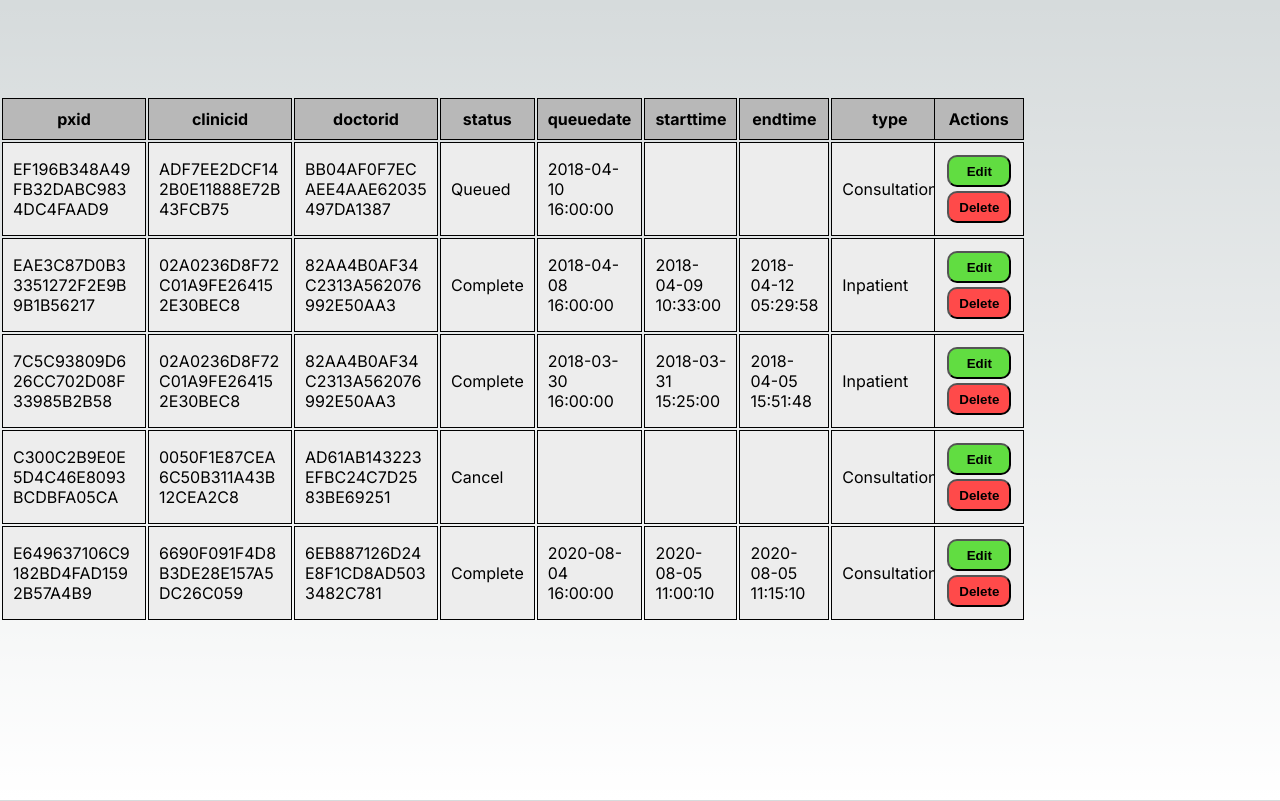
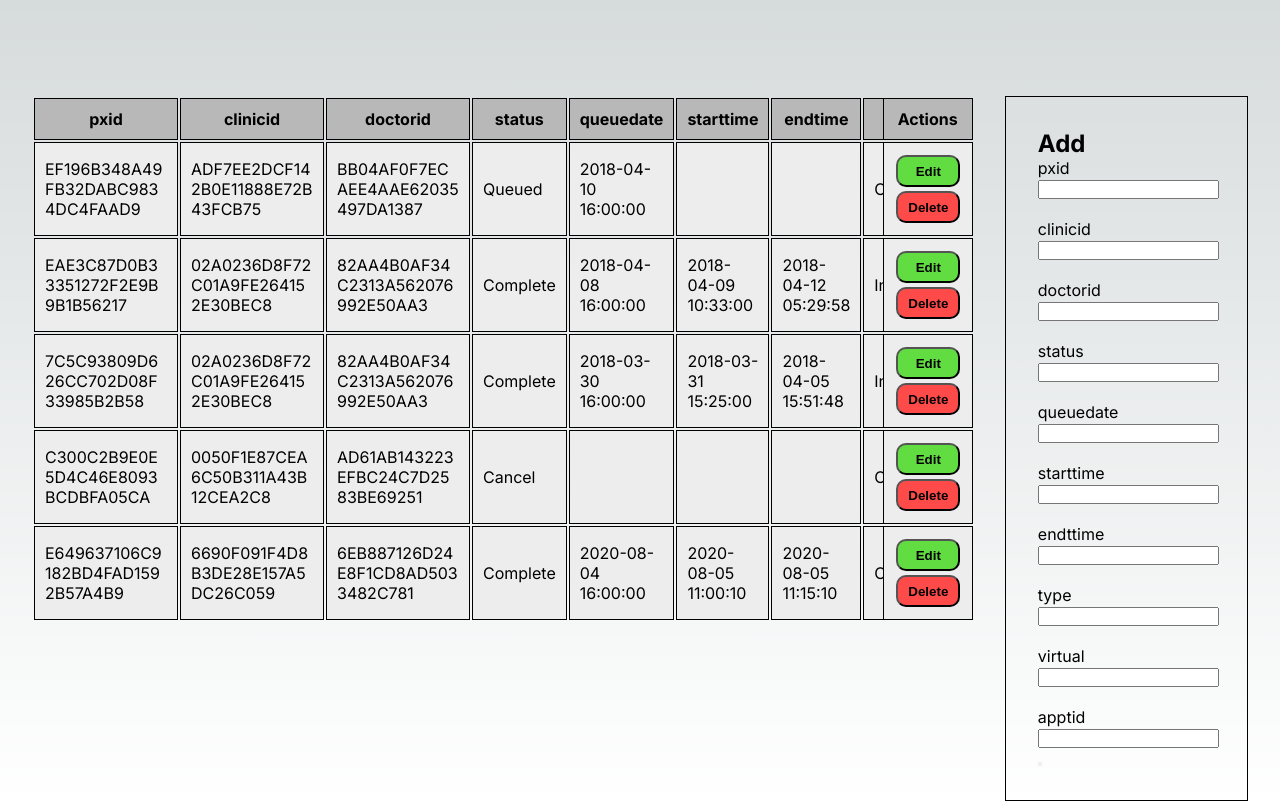
Before and after one commit to qwerttyuiiop1/stadvdb, a Next.js app: page / in a window 1280 px wide. Built offline with nearby package versions, Linux system fonts and the light colour scheme.

Commit message:
Added Form

```diff
--- a/src/app/page.module.css
+++ b/src/app/page.module.css
@@ -10,5 +10,5 @@
 .container {
   display: flex;
   height: 100%;
-  width: 100%;
+  width: 95%;
 }
--- a/src/app/page.tsx
+++ b/src/app/page.tsx
@@ -1,7 +1,7 @@
 import styles from "./page.module.css";
 import Table from "@/components/Table/Table";
 import { Appointment }  from '@/components/Table/TableRow';
-import FormInput from "@/components/Form/FormInput";
+import Form from '@/components/Form/Form'
 
 const appointments: Appointment[] = [
   {
@@ -67,25 +67,12 @@ const appointments: Appointment[] = [
   },
 ];
 
-// const Form: React.FC = () => {
-//   return(
-//     <form>
-//       <FormInput label="pxid" id="pxid" /><br/>
-//       <FormInput label="clinicid" id="clinicid" /><br/>
-//       <FormInput label="doctorid" id="doctorid" /><br/>
-//       <FormInput label="status" id="status" /><br/>
-
-//       <button type="submit"></button>
-//     </form>
-//   );
-// }
-
 export default function Home() {
   return (
     <main className={styles.main}>
       <div className={styles.container}>
         <Table data={appointments} />
-        {/* <Form /> */}
+        <Form />
       </div>
     </main>
   );
--- /dev/null
+++ b/src/components/Form/Form.module.css
@@ -0,0 +1,15 @@
+.form_container {
+    height: 50%;
+    width: 20%;
+    border: 1px solid black;
+    padding: 2rem;
+    margin-left: 2rem;
+}
+
+.label {
+
+}
+
+.input {
+
+}
--- /dev/null
+++ b/src/components/Form/Form.tsx
@@ -0,0 +1,15 @@
+import React from 'react';
+import styles from '@/components/Form/Form.module.css';
+import FormBody from './FormBody';
+
+const Form: React.FC = () => {
+    return(
+      <form className={styles.form_container}>
+        <h2>Add</h2>
+        <FormBody />
+        <button type="submit"></button>
+      </form>
+    );
+}
+
+export default Form;
--- /dev/null
+++ b/src/components/Form/FormBody.tsx
@@ -0,0 +1,42 @@
+import React from 'react';
+import styles from './Form.module.css';
+import FormLabel from './FormLabel';
+import FormInput from './FormInput';
+
+const FormBody: React.FC = () => {
+    return (
+        <>
+            <FormLabel label="pxid" /><br/>
+            <FormInput id="pxid" />
+            <br/><br/>
+            <FormLabel label="clinicid" /><br/>
+            <FormInput id="clinicid" />
+            <br/><br/>
+            <FormLabel label="doctorid" /><br/>
+            <FormInput id="doctorid" />
+            <br/><br/>
+            <FormLabel label="status" /><br/>
+            <FormInput id="status" />
+            <br/><br/>
+            <FormLabel label="queuedate" /><br/>
+            <FormInput id="queuedate" />
+            <br/><br/>
+            <FormLabel label="starttime" /><br/>
+            <FormInput id="starttime" />
+            <br/><br/>
+            <FormLabel label="endttime" /><br/>
+            <FormInput id="endttime" />
+            <br/><br/>
+            <FormLabel label="type" /><br/>
+            <FormInput id="type" />
+            <br/><br/>
+            <FormLabel label="virtual" /><br/>
+            <FormInput id="virtual" />
+            <br/><br/>
+            <FormLabel label="apptid" /><br/>
+            <FormInput id="apptid" />
+        </>
+    );
+}
+
+export default FormBody;
--- a/src/components/Form/FormInput.tsx
+++ b/src/components/Form/FormInput.tsx
@@ -1,11 +1,9 @@
 import React from 'react';
+import styles from './Form.module.css';
 
-const FormInput: React.FC<{ label: string, id: string }> = ({ label, id }) => {
+const FormInput: React.FC<{ id: string }> = ({ id }) => {
     return (
-        <>
-            <label>{label}</label>
-            <input type="text" id={id}></input>
-        </>
+        <input type="text" id={id} className={styles.input}></input>
     );
 }
 
--- /dev/null
+++ b/src/components/Form/FormLabel.tsx
@@ -0,0 +1,10 @@
+import React from 'react';
+import styles from './Form.module.css';
+
+const FormLabel: React.FC<{ label: string }> = ({ label }) => {
+    return (
+        <label className={styles.label}>{label}</label>
+    );
+}
+
+export default FormLabel;
```
